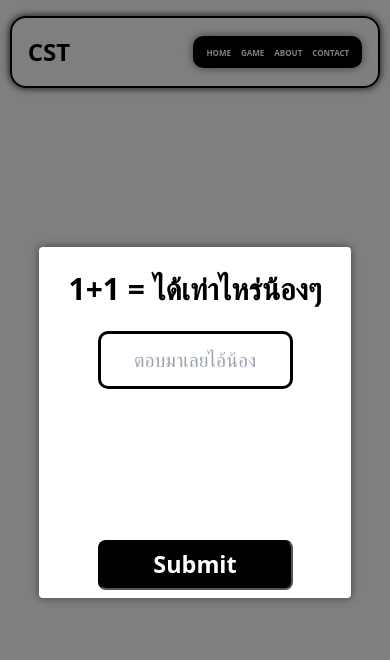
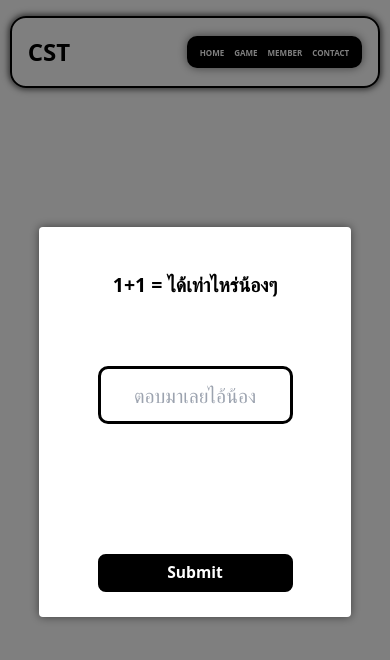
Before and after one commit to Liochatchawan/cstmsustudents, a Next.js app: page / in a window 390 px wide. Both pictures are taken after a click on the button "Click Me". Shown: the top 660 px of the page. Built offline with nearby package versions, Linux system fonts and the light colour scheme.

Commit message:
Mobile resolution

```diff
--- a/src/app/M600globals.css
+++ b/src/app/M600globals.css
@@ -1,4 +1,7 @@
-@media screen and (max-width: 1000px) {
+:root {
+  --font-width:2vw;
+}
+@media screen and (max-width: 1200px) {
   .content-centerdisplay {
     transform: translateY(-40%);
   }
@@ -7,12 +10,17 @@
   }
 
   .text-wellcom {
-    font-size: 40px;
+    margin-bottom: 3vh;
+    max-height: 2vw;
+    font-size: 7vw;
     font-weight: bold;
   }
 
   .text-detail {
-    font-size: 20px;
+    margin-bottom: 8vw;
+
+    max-height: 1vw;
+    font-size: 5vw;
   }
 
   .gallery {
@@ -26,7 +34,10 @@
   }
   .member-Photo {
     object-fit: cover;
-    height: 150px;
-    width: 100px;
+
+}
+  .btn-center{
+    font-size: var(--font-width);
+    padding: calc((pi / 2));
   }
 }
--- a/src/app/about/page.jsx
+++ b/src/app/about/page.jsx
@@ -54,7 +54,7 @@ function AboutPage() {
     return (
         <div className="container mx-auto">
             <div className="comingsoon">
-                Coming Soon
+                Member <br />Coming Soon
             </div>
             {/* <h3>AboutPage</h3>
             <Image
--- a/src/app/components/M600Popup.css
+++ b/src/app/components/M600Popup.css
@@ -1,12 +1,17 @@
-@media screen and (max-width: 1000px) {
+:root{
+    --max-content:300px;
+}
+@media screen and (max-width: 1200px) {
     .popup-content{
-        width: 80vw;
-        height: 90vw;
+        width: 80%;
+        max-width: 480px;
+        height: 100vw;
+        max-height: 600px;
     }
-    h2{
+    .ex{
         margin-top: 5vw;
         padding-top: 0;
-        font-size: 30px;
+        font-size: 5vw;
     }
     input{
         margin-top: 5vw ;
@@ -17,31 +22,26 @@
         font-size: 5vw;
     }
     .answerPopup{
-        margin-top: 10vw;
-        margin-bottom: 15vw;
+        /* margin-top: 10vh;
+        margin-bottom: 5vh; */
         font-size: 5vw;
         width: auto;
         height: 30px;
     }
     .btn-submit{
         font-size: 4vw;
-        margin-top: 20px ;
         padding: 5px 10px;
-        border: none;
         cursor: pointer;
         background-color: #000000;
         color: white;
-        cursor: pointer;
         font-weight: bold;
-        /* border-radius: 100px; */
-        font-size: 6vw;
         width: 50vw;
         border-radius: 2vw;
-        border: 2px inset black;
+        border: 2px solid black;
     }
     .btn-submit:hover{
         background-color: rgb(255, 255, 255);
         color: rgb(0, 0, 0);
-        border: 2px inset black;
+        border: 2px solid black;
     }
 }
--- a/src/app/components/Nav.jsx
+++ b/src/app/components/Nav.jsx
@@ -9,7 +9,7 @@ function Nav() {
       <ul>
         <li><Link href="/">Home</Link></li>
         <li><Link href="/game">Game</Link></li>
-        <li><Link href="/about">About</Link></li>
+        <li><Link href="/about">Member</Link></li>
         <li><Link href="/contact">Contact</Link></li>
       </ul>
     </div>
--- a/src/app/components/Navbar.css
+++ b/src/app/components/Navbar.css
@@ -3,6 +3,7 @@
   border-radius: 1rem;
   box-shadow: 0 0 10px rgb(125, 125, 125), 0 0 5px 1px rgba(125, 125, 125);
   width: 95%;
+  max-width: 1800px;
   margin: auto;
   margin-top: 1rem;
   padding: 1rem 0;
--- a/src/app/components/Popup.css
+++ b/src/app/components/Popup.css
@@ -8,17 +8,16 @@
   background: rgba(0, 0, 0, 0.5);
   display: flex;
   align-items: center;
-  justify-content: space-evenly;
+  justify-content: center;
   z-index: 1000; /* ให้แน่ใจว่ามันอยู่ข้างบนองค์ประกอบอื่น ๆ */
 }
 .popup-content { /*main*/
-  width: 20vw;
-  height: 12vw;
+  width: 40%;
+  height: 40%;
   justify-content: center;
-  align-items: center;
-  display: grid;
+  align-items: space-between;
+  display: flex;
   background: white;
-  /* padding: calc(10px + 1vw) calc(50px + 1vw); */
   border-radius: 1vw;
   box-shadow: 0 0 10px rgba(0, 0, 0, 0.5);
   text-align: center;
@@ -51,8 +50,9 @@
   transition: all 0.2s;
 }
 
-h2{
+.ex{
   font-weight: bold;
+  font-size: 2vw;
 }
 input{
   margin: 1vw auto;
--- a/src/app/components/Popup.jsx
+++ b/src/app/components/Popup.jsx
@@ -25,7 +25,8 @@ const Popup = ({ message, onClose }) => {
     <div className="popup-overlay" onClick={onClose}>
       <div className="popup-content" onClick={(e) => e.stopPropagation()}>
         <div className="detail">
-          <h2>1+1 = ได้เท่าไหร่น้องๆ</h2>
+          <div className="ex">1+1 = ได้เท่าไหร่น้องๆ</div>
+
           <input
             type="text"
             value={inputValue}
--- a/src/app/contact/page.jsx
+++ b/src/app/contact/page.jsx
@@ -46,7 +46,7 @@ export default function ContactPage() {
   return (
     <div className="flex justify-center">
       <div className="comingsoon">
-                Coming Soon
+                Contact <br />Coming Soon
             </div>
       {/* <form onSubmit={handleSubmit} className="justify-center text-2xl">
         <h1>Survey Form</h1>
--- a/src/app/game/page.jsx
+++ b/src/app/game/page.jsx
@@ -7,7 +7,7 @@ function ServicesPage() {
     return (
         <div className="container mx-auto">
             <div className="comingsoon">
-                Coming Soon
+                Game Page <br />Coming Soon
             </div>
         </div>
     )
--- a/src/app/globals.css
+++ b/src/app/globals.css
@@ -5,6 +5,7 @@
 body {
     margin: 0;
     padding: 0;
+
 }
 
 .comingsoon {
@@ -28,16 +29,17 @@ body {
 }
 
 .text-wellcom {
-    font-size: 40px;
+    font-size:4vw;
     font-weight: bold;
-    min-height: 80px;
+    min-height: 6vw;
     /* กำหนดความสูงขั้นต่ำสำหรับข้อความที่พิมพ์ */
     transition: opacity 0.5s;
     /* เพิ่มการเปลี่ยนแปลงความโปร่งใส */
 }
 
 .text-detail {
-    min-height: 50px;
+    font-size:2vw;
+    min-height: 3vw;
     /* กำหนดความสูงขั้นต่ำสำหรับข้อความที่สอง */
     transition: opacity 0.5s;
     /* เพิ่มการเปลี่ยนแปลงความโปร่งใส */
@@ -48,7 +50,7 @@ body {
     width: 100%;
     position: absolute;
     top: 50%;
-    transform: translateY(80%);
+    transform: translateY(50%);
     text-align: center;
 }
 
@@ -66,12 +68,12 @@ body {
 .container-cstvideo {
     display: flex;
     width: 100%;
+
     position: absolute;
     top: 80%;
     transform: translateY(-150%);
     justify-content: center;
 }
-
 .member-Photo {
     width: auto;
     border-radius: 10px;
@@ -127,11 +129,12 @@ body {
     font-size: calc(1.5rem + 2vw);
     padding-top: 1rem;
     text-align: center;
+
 }
 
 .btn-center {
     font-weight: bold;
-    margin-top: 20px;
+    margin-top: 2vh;
     padding: 5px 10px;
     border: none;
     background-color: #000000;
--- a/src/app/page.jsx
+++ b/src/app/page.jsx
@@ -7,7 +7,7 @@ import ReactPlayer from 'react-player';//video
 
 export default function Home() {
 
-  const text = "Welcome to the CST";
+  const text = "Welcome to CST Website";
   const text2 = "Create by CST Students"; // ข้อความที่จะพิมพ์
   const [displayText, setDisplayText] = useState("");  // ข้อความที่จะแสดง
   const [displayText2, setDisplayText2] = useState(""); // ข้อความที่สอง
```
